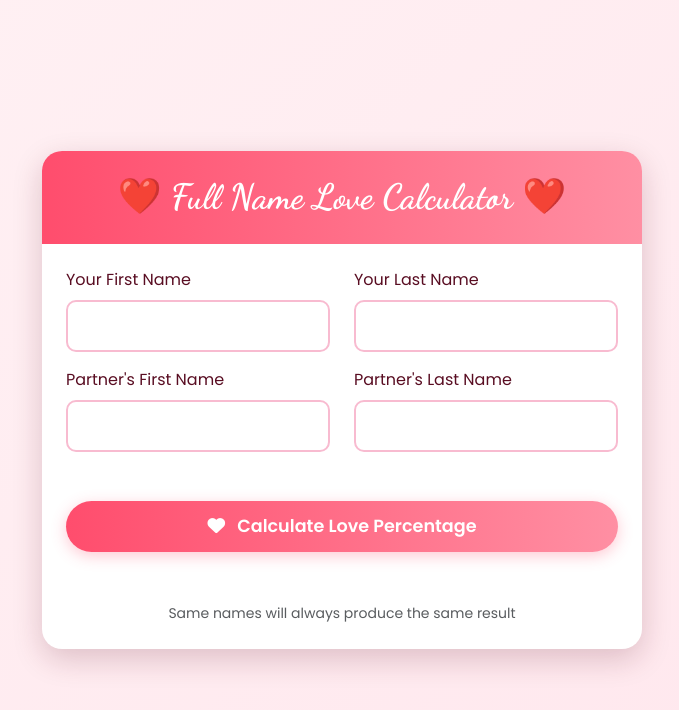
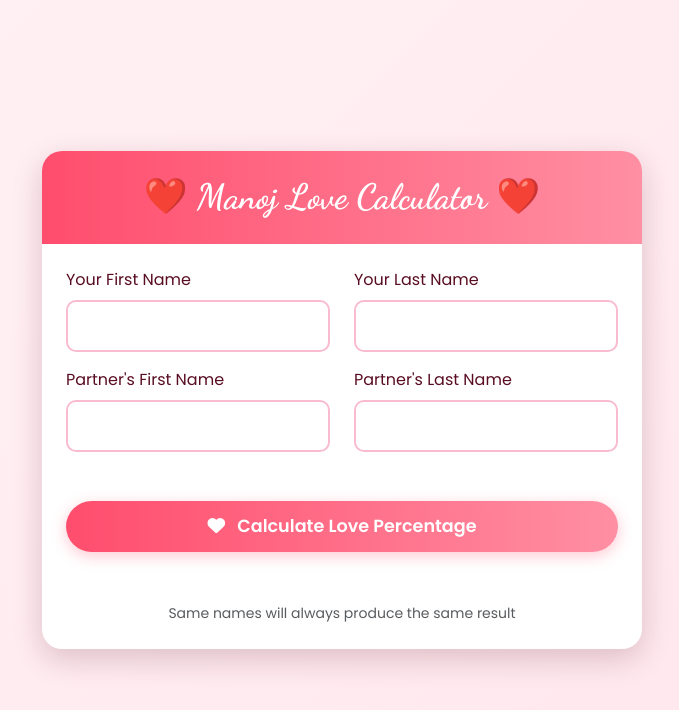
Before and after one commit to mrmanojbhatta/lovecalculator, a plain HTML site: page index.html in a window 1280 px wide. Shown: the whole page, without its empty margins (40-719 px from the left). Drawn offline with nearby package versions, Linux system fonts and the light colour scheme.

Commit message:
index.html

```diff
--- a/index.html
+++ b/index.html
@@ -3,7 +3,7 @@
 <head>
     <meta charset="UTF-8">
     <meta name="viewport" content="width=device-width, initial-scale=1.0">
-    <title>Full Name Love Calculator ❤️</title>
+    <title>Manoj Love Calculator ❤️</title>
     <link href="https://cdn.jsdelivr.net/npm/bootstrap@5.3.0/dist/css/bootstrap.min.css" rel="stylesheet">
     <link rel="stylesheet" href="https://cdnjs.cloudflare.com/ajax/libs/font-awesome/6.4.0/css/all.min.css">
     <link href="https://fonts.googleapis.com/css2?family=Poppins:wght@400;600&family=Dancing+Script:wght@700&display=swap" rel="stylesheet">
@@ -107,7 +107,7 @@
     <div class="container">
         <div class="love-card">
             <div class="card-header">
-                ❤️ Full Name Love Calculator ❤️
+                ❤️ Manoj Love Calculator ❤️
             </div>
             <div class="card-body p-4">
                 <form id="loveForm">
```
